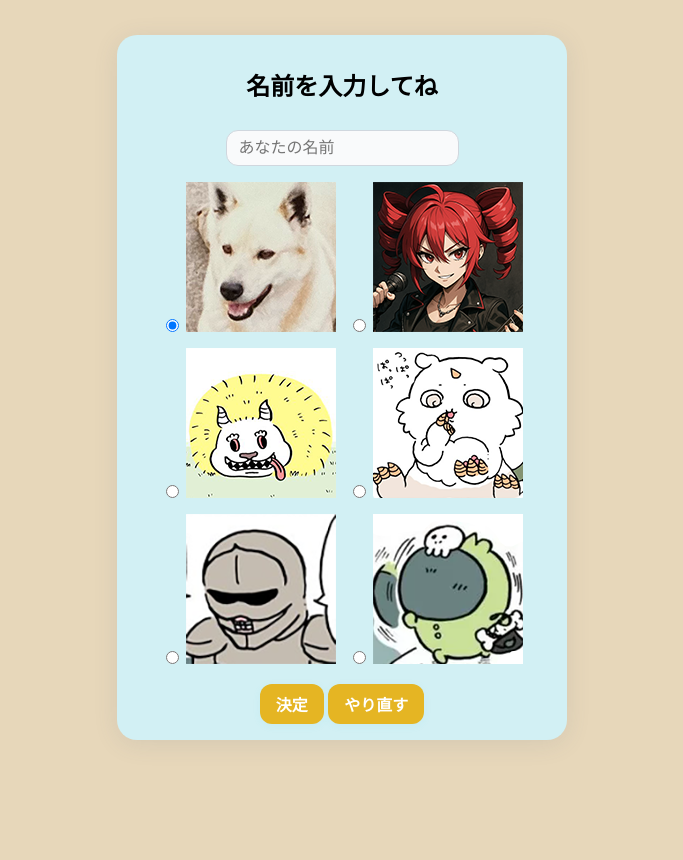
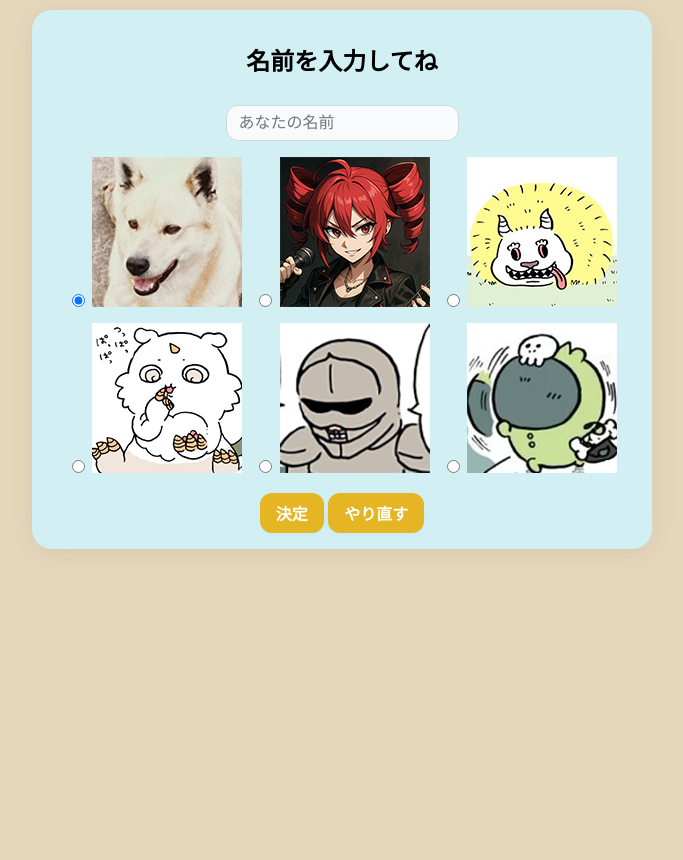
Before and after one commit to ymt-no-lessons/chatbot, a Flask app: page / in a window 1280 px wide. Shown: the whole page, without its empty margins (298-981 px from the left). After the commit the page ends 549 px from the top, so only its background shows below. Run offline with Flask 3, Linux system fonts and the light colour scheme.

Commit message:
Add files via upload

```diff
--- a/static/style.css
+++ b/static/style.css
@@ -4,26 +4,26 @@ body {
     background: #e7d7ba;
     text-align: center;
     margin: 10px auto;
-    padding: 20px;
+    padding: 0;
     min-height: 100vh;
 }
 
 /* チャットボックス */
 .chat-box {
-    max-width: 450px;
+    max-width: 600px;
     margin: 5px auto;
     background: #d2f0f4;
     border-radius: 20px;
     box-shadow: 0 4px 24px 0 rgba(80,100,120,0.12);
-    padding: 12px 0 16px 0;
+    padding: 12px 10px 16px 10px;
 }
 .chat-area {
-    max-width: 450px;
+    max-width: 600px;
     margin: 10px auto;
     background: #d2f0f4;
     border-radius: 20px;
     box-shadow: 0 4px 24px 0 rgba(80,100,120,0.12);
-    padding: 12px 0 16px 0;
+    padding: 12px;
 }
 
 
@@ -179,7 +179,7 @@ body {
 form[action*="download"], form[action*="reset"] {
     display: flex;
     justify-content: center;
-    margin: 10px 0 0 0;
+    margin: 10px 0;
 }
 form[action*="download"] button, form[action*="reset"] button {
     width: 90vw;
@@ -211,7 +211,7 @@ form[action*="reset"] button:hover {
         /*max-width: 99vw;*/
         border-radius: 0;
         box-shadow: none;
-        padding: 4px 0 10px 0;
+        padding: 4px 10px 20px 10px;
     }
     .character-img, .icon {
         width: 42px;
```
